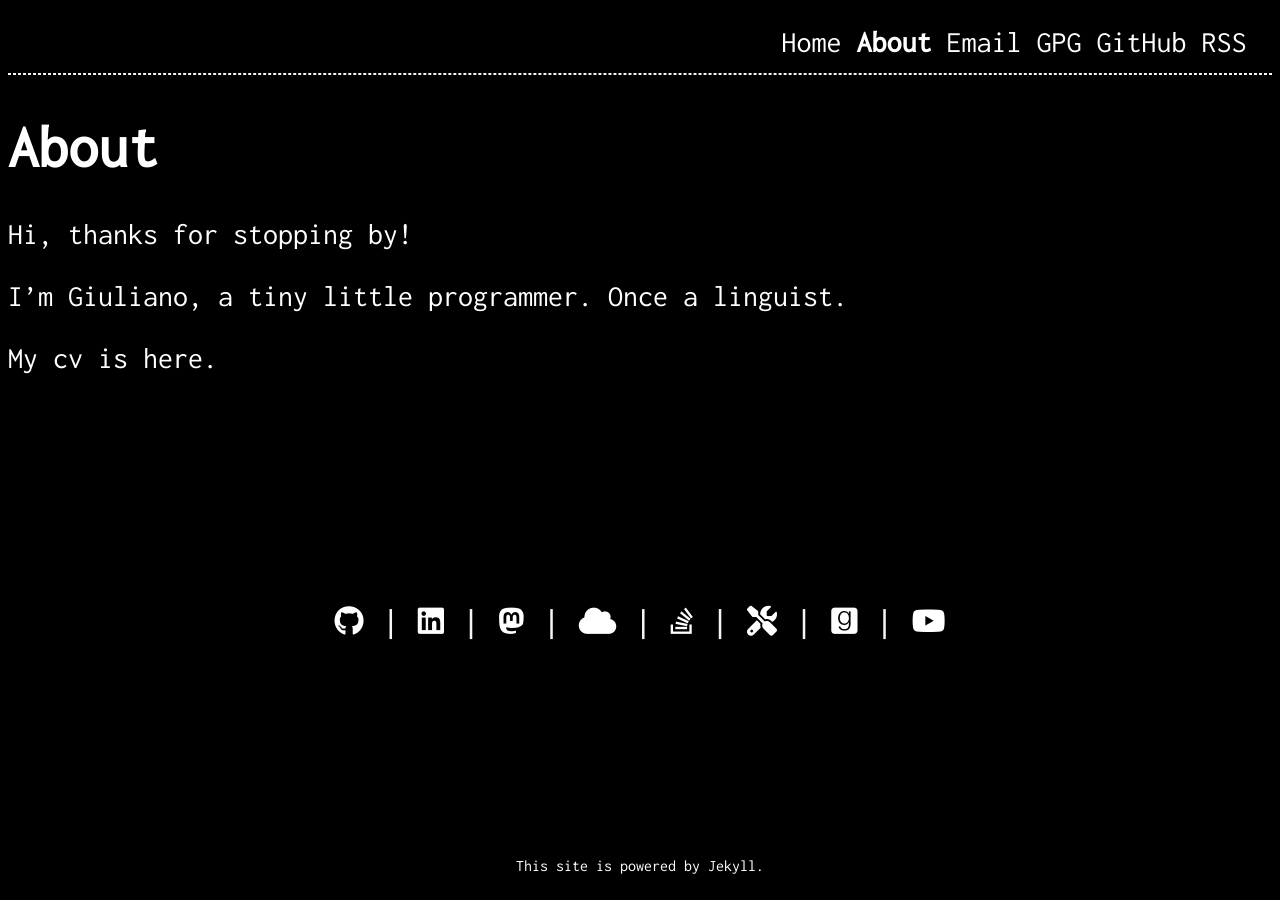
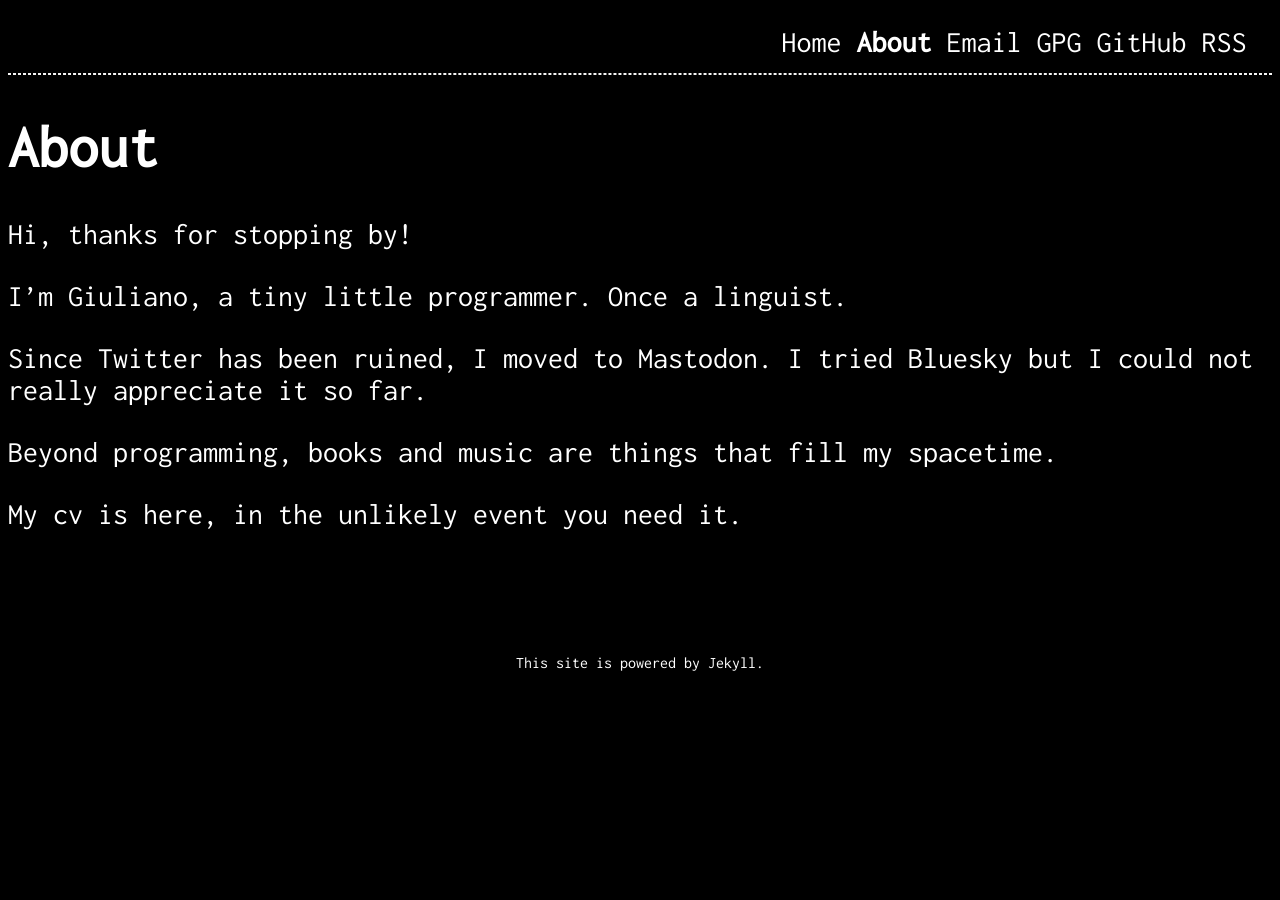
Before and after one commit to giulianopz/giulianopz.github.io, a Jekyll site: the page built from about.md, in a window 1280 px wide. Built offline with Jekyll 4.4.1, drawn with Linux system fonts in a browser that asks for light colours; nearby versions of some CDN libraries.

Commit message:
Add some words about me

```diff
--- a/about.md
+++ b/about.md
@@ -8,17 +8,8 @@ Hi, thanks for stopping by!
 
 I'm Giuliano, a tiny little programmer. Once a linguist.
 
-My cv is [here](https://giulianopz.github.io/cv/).
+Since Twitter has been ruined, I moved to [Mastodon](https://hachyderm.io/web/@giulianopz). I tried [Bluesky](https://bsky.app/profile/giulianopz.bsky.social) but I could not really appreciate it so far.
 
-<div id="webaddress">
-<a href="https://github.com/giulianopz" class="fab fa-github"></a>
-| <a href="https://www.linkedin.com/in/giuliano-panzironi/" class="fab fa-linkedin"></a>
-| <a rel="me" href="https://hachyderm.io/web/@giulianopz" class="fab fa-mastodon"></a>
-| <a href="https://bsky.app/profile/giulianopz.bsky.social" class="fa-solid fa-cloud"></a>
-| <a href="https://stackoverflow.com/users/9109880/giulianopz?tab=profile" class="fa-brands fa-stack-overflow"></a>
-| <a href="https://www.ifixit.com/User/3323023/Giuliano+Panzironi" class="fa-solid fa-screwdriver-wrench"></a>
-| <a href="https://www.goodreads.com/user/show/168807725-giuliano-panzironi" class="fa-brands fa-goodreads"></a>
-| <a href="https://www.youtube.com/@giuliano.panzironi" class="fa-brands fa-youtube"></a>
-</div>
-<br>
-<br>
+Beyond programming, [books](https://www.goodreads.com/user/show/168807725-giuliano-panzironi) and [music](https://www.youtube.com/@giuliano.panzironi) are things that fill my spacetime.
+
+My cv is [here](https://giulianopz.github.io/cv/), in the unlikely event you need it.
```
